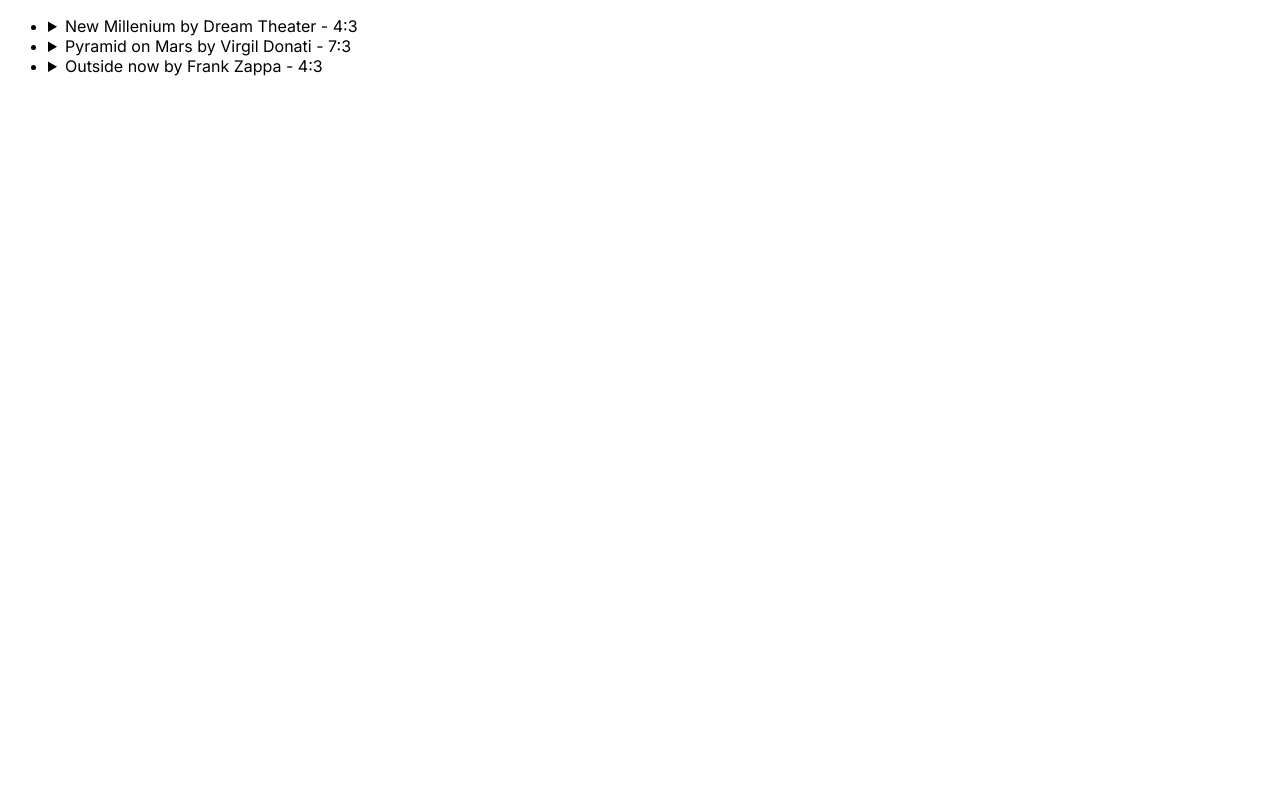
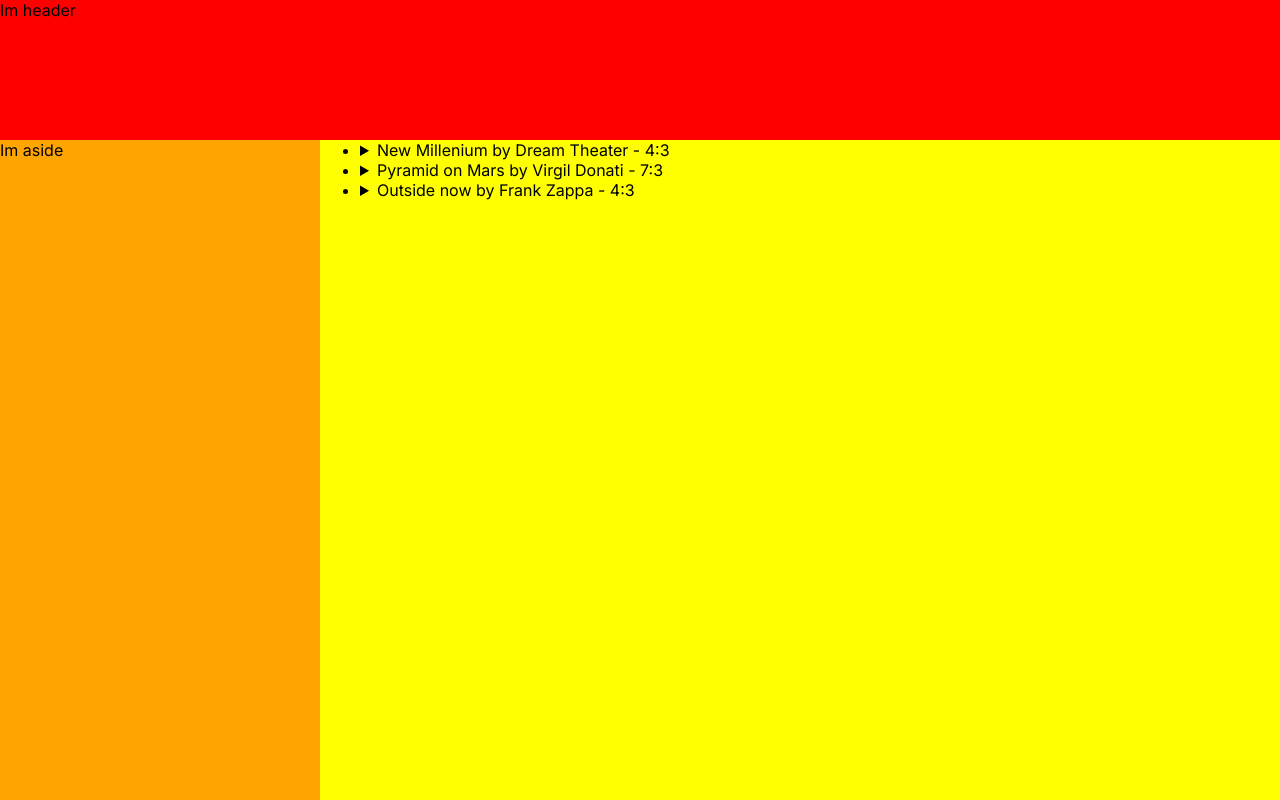
Before and after one commit to MarcoMaz/polylistsongs, a Next.js app: page /search in a window 1280 px wide. Built offline with nearby package versions, Linux system fonts and the light colour scheme.

Commit message:
- add basic grid

```diff
--- a/src/app/globals.css
+++ b/src/app/globals.css
@@ -8,3 +8,43 @@
   background-color: #333;
   color: #fff;
 }
+
+body {
+  margin: 0;
+  padding: 0;
+}
+
+ul {
+  margin: 0;
+}
+
+/* Grid */
+.container {
+  display: grid;
+  grid-template-areas:
+    "header header"
+    "aside main";
+  grid-template-columns: repeat(12, 1fr);
+  height: 100vh;
+}
+
+header {
+  background-color: red;
+  grid-area: header;
+  grid-column: span 12;
+  grid-row: span 2;
+}
+
+aside {
+  background-color: orange;
+  grid-area: aside;
+  grid-column: span 3;
+  grid-row: span 10;
+}
+
+main {
+  background-color: yellow;
+  grid-area: main;
+  grid-column: span 9;
+  grid-row: span 10;
+}
--- a/src/app/search/page.tsx
+++ b/src/app/search/page.tsx
@@ -5,6 +5,9 @@
 
 const Search = () => {
   return (
+    <div className="container">
+      <header>Im header</header>
+      <aside>Im aside</aside>
       <main>
         <ul>
           {songsData.map(
@@ -55,6 +58,7 @@
           )}
         </ul>
       </main>
+    </div>
   );
 };
 
```
Lines whose indentation alone changed are shown as unchanged.
